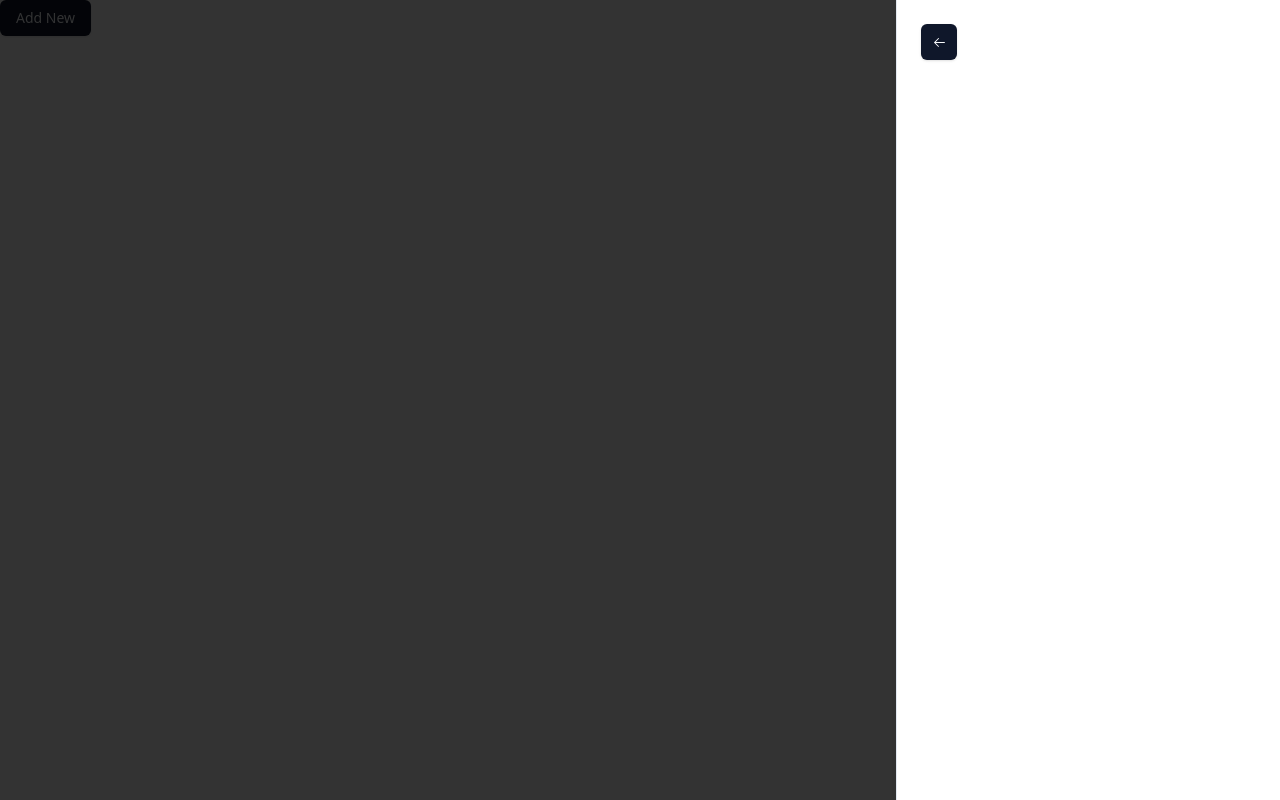
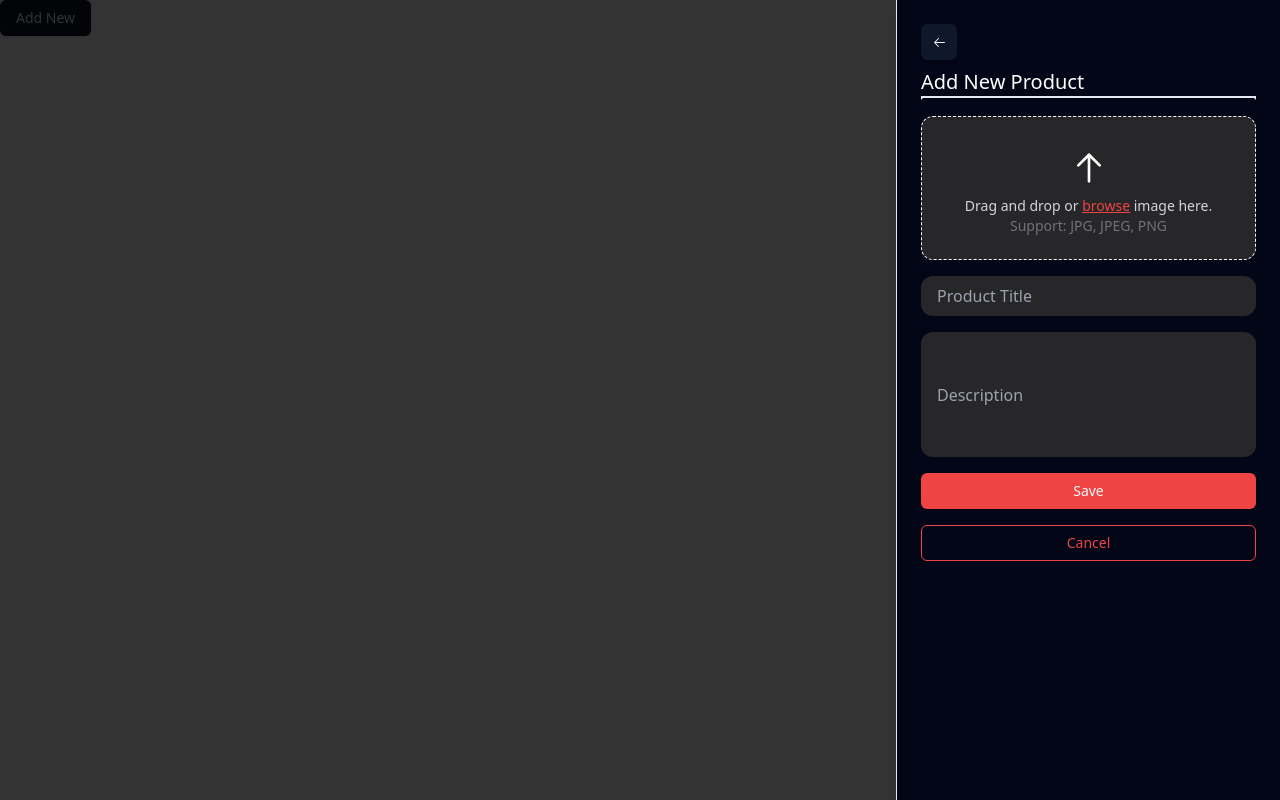
Before and after one commit to ashirasif/root-beer, a React (Vite) app in the folder front/: page / in a window 1280 px wide. Both pictures are taken after a click on the button "Add New". Built offline with nearby package versions, Linux system fonts and the light colour scheme.

Commit message:
add-drink

```diff
--- a/front/src/components/AddDrink.tsx
+++ b/front/src/components/AddDrink.tsx
@@ -1,25 +1,53 @@
 import { Button } from "@/components/ui/button"
-import { Input } from "@/components/ui/input"
-import { Label } from "@/components/ui/label"
 import {
   Sheet,
   SheetContent,
   SheetTrigger,
 } from "@/components/ui/sheet"
-import { ArrowLeftIcon } from "@radix-ui/react-icons"
+import { ArrowLeftIcon, ArrowUpIcon } from "@radix-ui/react-icons"
 
 export default function AddDrinks() {
   return (
     <Sheet>
+
       <SheetTrigger asChild>
         <Button variant="default">Add New</Button>
       </SheetTrigger>
-      <SheetContent>
+
+      <SheetContent className="bg-slate-950">
+
         <div className="flex flex-col gap-4">
           <Button size="icon">
             <ArrowLeftIcon />
           </Button>
         </div>
+
+        <h1 className="mt-2 text-xl text-white">Add New Product</h1>
+        <div className="border-b-slate-950 border-2"></div>
+
+        <div className="mt-4 w-128 h-36 bg-zinc-800 rounded-xl flex flex-col justify-center items-center border border-white border-dashed">
+
+          <button className="flex items-center space-x-2 p-2 text-white rounded">
+            <ArrowUpIcon className="h-10 w-10" />
+          </button>
+
+          <p className="text-zinc-300 text-sm">Drag and drop or <span className="text-red-500 underline">browse</span> image here.</p>
+
+          <p className="text-zinc-500 text-sm">Support: JPG, JPEG, PNG</p>
+
+        </div>
+
+
+        <input type="text" placeholder="Product Title" className="mt-4 w-full h-10 bg-zinc-800 rounded-xl p-4 text-white" />
+
+        {/* description */}
+        <input type="text" placeholder="Description" className="mt-4 w-full h-1/6 bg-zinc-800 rounded-xl p-4 text-white" />
+
+        <div className="mt-4 flex flex-col gap-4">
+          <Button className="bg-red-500">Save</Button>
+          <Button variant={"outline"} className="bg-slate-950 text-red-500 border-red-500">Cancel</Button>
+        </div>
+
       </SheetContent>
     </Sheet>
   )
```
